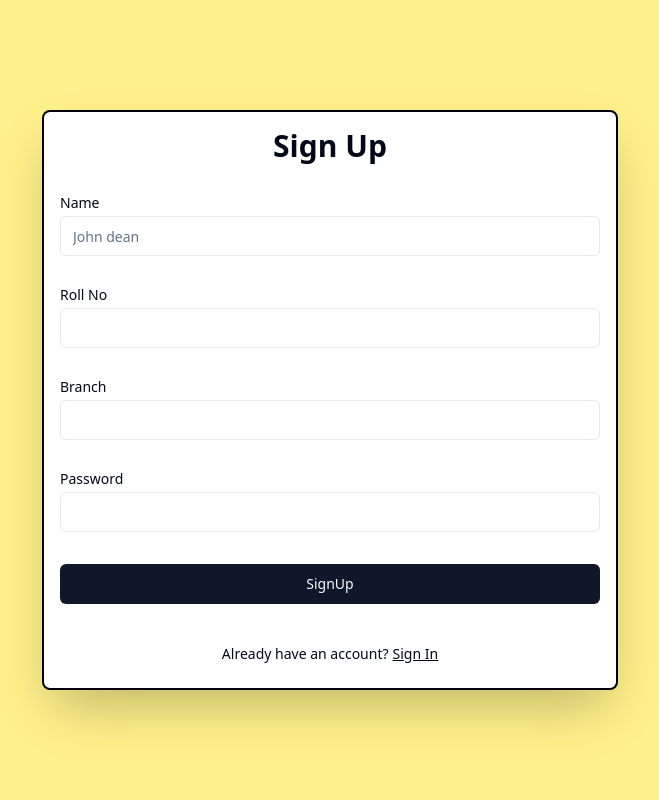
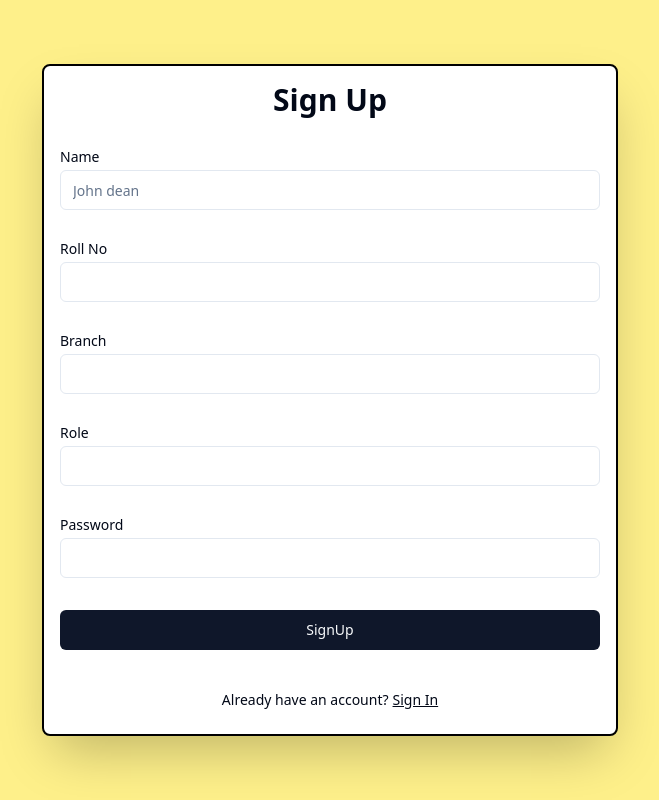
Before and after one commit to Sarthak-Vatsa/Hostel_Management, a React (Vite) app in the folder frontend/: page /signup in a window 1280 px wide. Shown: the whole page, without its empty margins (310-969 px from the left). Built offline with nearby package versions, Linux system fonts and the light colour scheme.

Commit message:
dashboard

```diff
--- a/frontend/src/pages/Dashboard.jsx
+++ b/frontend/src/pages/Dashboard.jsx
@@ -8,7 +8,6 @@ import axios from 'axios'
 
 const Dashboard = () => {
     const [notification,setNotification] = useState([]);
-    console.log(notification)
 
     useEffect(()=>{
         const fetchNotices = async () => {
@@ -20,7 +19,8 @@ const Dashboard = () => {
                         },
                     });
                     console.log(resp.data);
-                    setNotification(resp.data);
+                    setNotification([...notification,resp.data]);
+                    // console.log(notification);
                 } catch (error) {
                     console.error("Error fetching notices:", error);
                 }
@@ -29,7 +29,7 @@ const Dashboard = () => {
 
         },[])
 
-
+    console.log(notification);
   return (
     <div className='flex'>
       <Sidebar />
@@ -57,8 +57,10 @@ const Dashboard = () => {
                 <Notification title="This is the Notification"></Notification>
                 <Notification title="This is the Notification"></Notification> */}
                 {
+
                     notification.map((notice)=>{
-
+                        console.log(notice.id);
+                        <Notification key={notice.id} title={notice.content}></Notification>
                     })
                 }
             </div>
--- a/frontend/src/pages/Signup.jsx
+++ b/frontend/src/pages/Signup.jsx
@@ -11,6 +11,7 @@ function Signup() {
     const [rollNo,setUsername] = useState("");
     const [password,setPassword] = useState("");
     const [branch,setBranch] = useState("");
+    const [role,setRole] = useState("");
     const navigate = useNavigate();
   return (
     <div className='bg-yellow-200 flex h-screen justify-center'>
@@ -39,6 +40,14 @@ function Signup() {
                         }} type="text" placeholder=""></Input>
                     </div>
                 </div>
+                <div className='flex space-x-4'>
+                    <div className="grid w-full items-center gap-1.5">
+                        <Label>Role</Label>
+                        <Input onChange={(e)=>{
+                            setRole(e.target.value);
+                        }} type="text" placeholder=""></Input>
+                    </div>
+                </div>
                 <div className="grid w-full items-center gap-1.5">
                     <Label>Password</Label>
                     <Input onChange={(e)=>{
@@ -51,7 +60,8 @@ function Signup() {
                             rollNo,
                             password,
                             name,
-                            branch
+                            branch,
+                            role
                         },{headers:{
                             'Content-Type':'application/json'
                         }})
```
